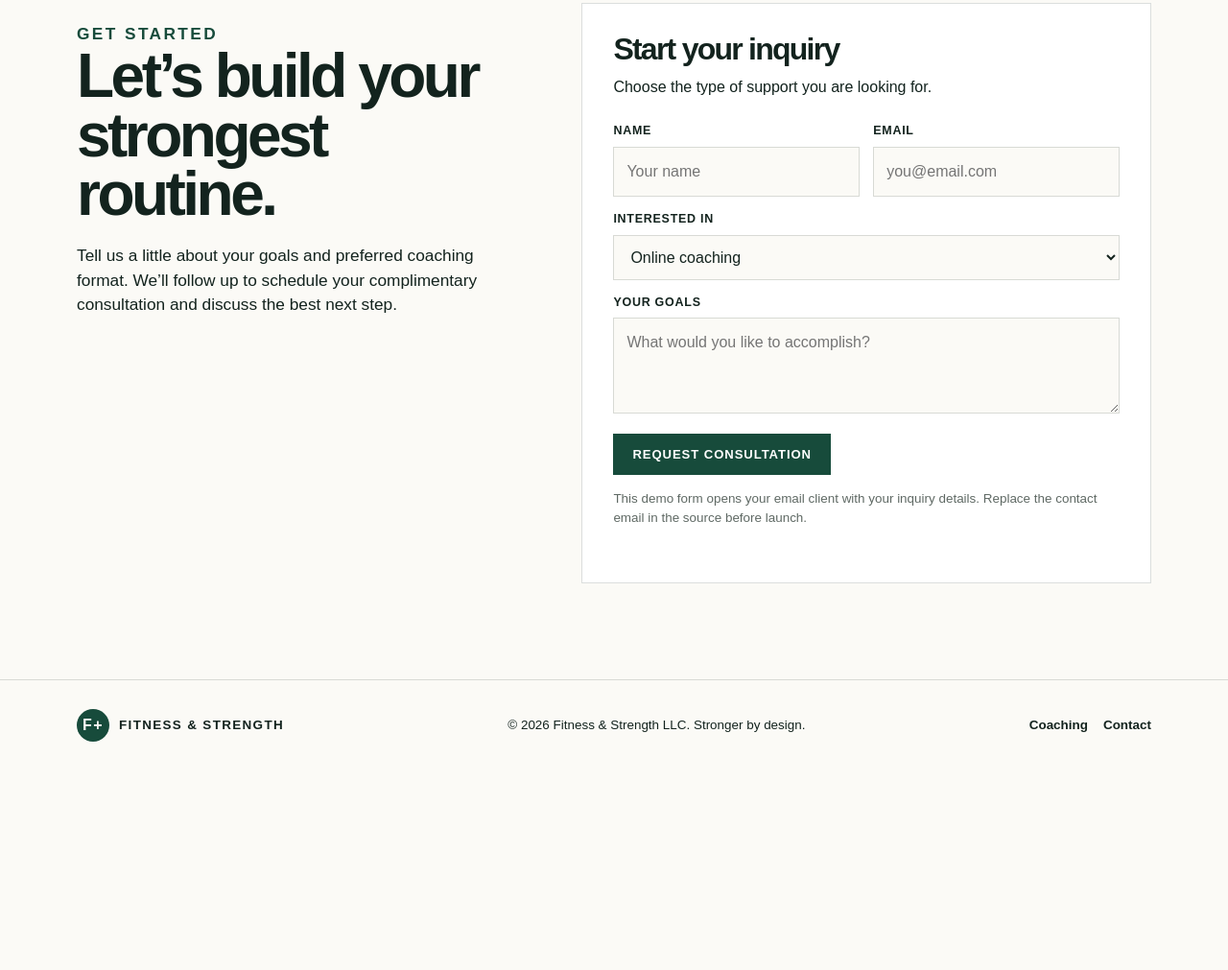
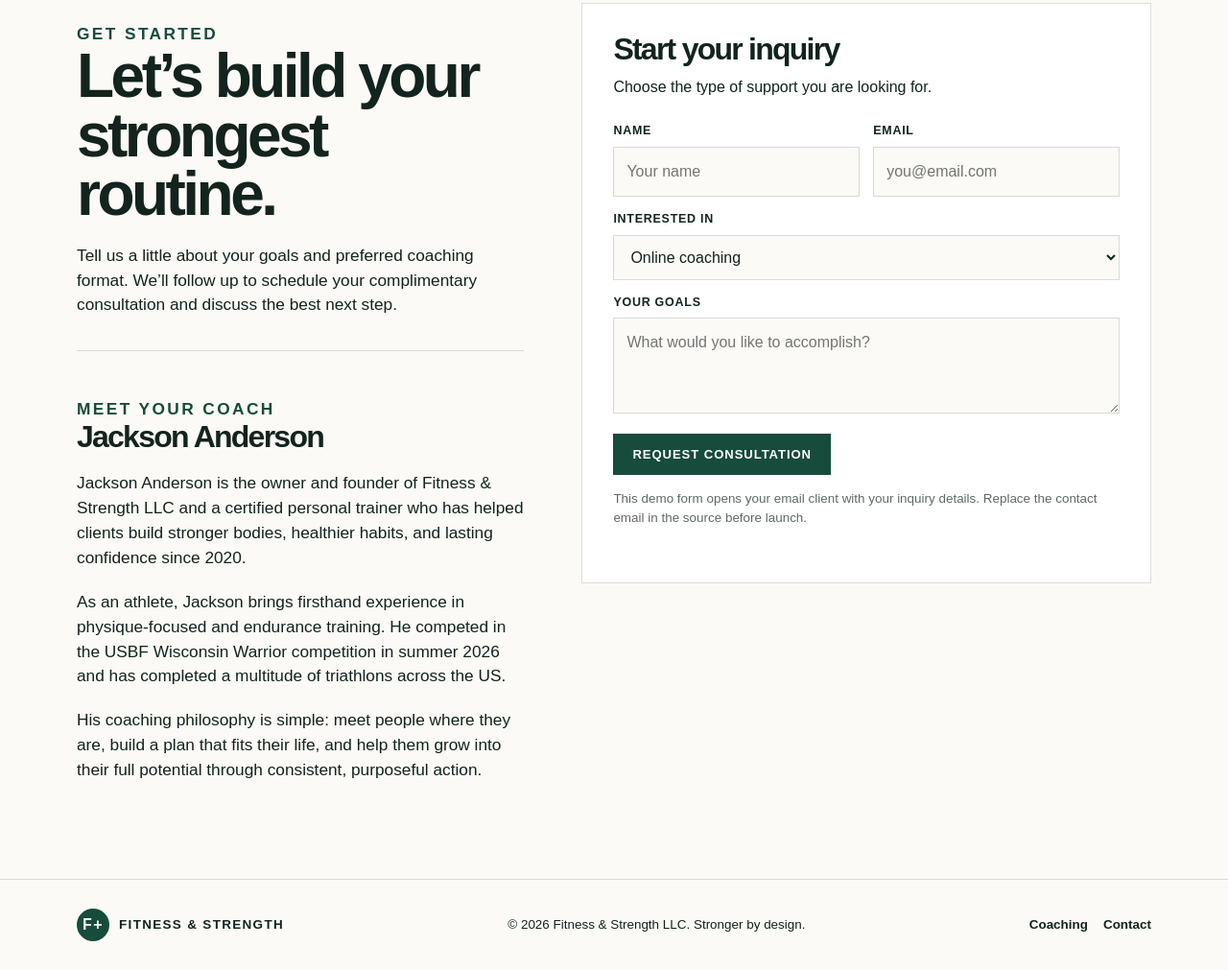
Before and after one commit to jacksonandersoncorp-byte/fitness-and-strength, a plain HTML site: page index.html in a window 1280 px wide. Shown: the part 2277-3288 px from the top of the page at 96% size. Before the commit the page ends 3080 px from the top, so only its background shows below. Drawn offline with Linux system fonts and the light colour scheme.

Commit message:
Update index.html

```diff
--- a/index.html
+++ b/index.html
@@ -26,7 +26,13 @@
     <section class="statement"><div class="container statement-grid"><div class="statement-item"><span>Move with purpose</span><p>Build strength, capability, and confidence through focused training.</p></div><div class="statement-item"><span>Live with intention</span><p>Create habits that support your health beyond the workout.</p></div><div class="statement-item"><span>Progress for real</span><p>Receive practical coaching, accountability, and a plan you can sustain.</p></div></div></section>
     <section id="services" class="services"><div class="container"><div class="head"><p class="eyebrow">How we work</p><h2>Coaching that meets you where you are.</h2><p>Whether you train from home, a commercial gym, or a private facility, your program is built around your goals, schedule, experience, and lifestyle.</p></div><div class="service-grid"><article class="service"><span class="service-tag">Online coaching</span><h3>Train anywhere.</h3><p>Get a customized training plan, progress tracking, nutrition guidance, check-ins, and direct accountability—delivered around your schedule.</p><a class="button" href="#book">Ask about online coaching</a></article><article class="service"><span class="service-tag">Private gym training</span><h3>Train in person.</h3><p>Work one-on-one in a private gym environment with hands-on coaching, technique feedback, and sessions tailored to your exact goals.</p><a class="button" href="#book">Ask about in-person training</a></article></div></div></section>
     <section id="method" class="method"><div class="container"><p class="eyebrow">The F&amp;S approach</p><h2>Simple structure. Meaningful progress.</h2><div class="method-grid"><article class="step"><span>01 / Assess</span><h3>Start with your reality.</h3><p>We clarify your goals, training history, schedule, preferences, and current starting point.</p></article><article class="step"><span>02 / Build</span><h3>Follow your plan.</h3><p>You receive clear sessions and habits that are challenging enough to drive progress—and realistic enough to follow.</p></article><article class="step"><span>03 / Evolve</span><h3>Keep moving forward.</h3><p>We review your progress, adapt the plan, and keep your momentum pointed toward long-term results.</p></article></div></div></section>
-    <section id="book"><div class="container booking-grid"><div class="booking-copy"><p class="eyebrow">Get started</p><h2>Let’s build your strongest routine.</h2><p>Tell us a little about your goals and preferred coaching format. We’ll follow up to schedule your complimentary consultation and discuss the best next step.</p></div><form class="form" id="inquiry-form"><h3>Start your inquiry</h3><p>Choose the type of support you are looking for.</p><div class="field-row"><div class="field"><label for="name">Name</label><input id="name" name="name" required placeholder="Your name" /></div><div class="field"><label for="email">Email</label><input id="email" name="email" type="email" required placeholder="you@email.com" /></div></div><div class="field"><label for="service">Interested in</label><select id="service" name="service"><option>Online coaching</option><option>Private gym training</option><option>Not sure yet</option></select></div><div class="field"><label for="goals">Your goals</label><textarea id="goals" name="goals" placeholder="What would you like to accomplish?"></textarea></div><button class="button" type="submit">Request consultation</button><p class="form-note" id="form-note">This demo form opens your email client with your inquiry details. Replace the contact email in the source before launch.</p></form></div></section>
+    <section id="book"><div class="container booking-grid"><div class="booking-copy"><p class="eyebrow">Get started</p><h2>Let’s build your strongest routine.</h2><p>Tell us a little about your goals and preferred coaching format. We’ll follow up to schedule your complimentary consultation and discuss the best next step.</p><div style="margin-top:34px; padding-top:28px; border-top:1px solid rgba(19,35,30,.15);">
+  <p class="eyebrow">Meet Your Coach</p>
+  <h3 style="font-size:2rem; margin-bottom:16px;">Jackson Anderson</h3>
+  <p>Jackson Anderson is the owner and founder of Fitness &amp; Strength LLC and a certified personal trainer who has helped clients build stronger bodies, healthier habits, and lasting confidence since 2020.</p>
+  <p>As an athlete, Jackson brings firsthand experience in physique-focused and endurance training. He competed in the USBF Wisconsin Warrior competition in summer 2026 and has completed a multitude of triathlons across the US.</p>
+  <p>His coaching philosophy is simple: meet people where they are, build a plan that fits their life, and help them grow into their full potential through consistent, purposeful action.</p>
+</div></div><form class="form" id="inquiry-form"><h3>Start your inquiry</h3><p>Choose the type of support you are looking for.</p><div class="field-row"><div class="field"><label for="name">Name</label><input id="name" name="name" required placeholder="Your name" /></div><div class="field"><label for="email">Email</label><input id="email" name="email" type="email" required placeholder="you@email.com" /></div></div><div class="field"><label for="service">Interested in</label><select id="service" name="service"><option>Online coaching</option><option>Private gym training</option><option>Not sure yet</option></select></div><div class="field"><label for="goals">Your goals</label><textarea id="goals" name="goals" placeholder="What would you like to accomplish?"></textarea></div><button class="button" type="submit">Request consultation</button><p class="form-note" id="form-note">This demo form opens your email client with your inquiry details. Replace the contact email in the source before launch.</p></form></div></section>
   </main>
   <footer><div class="container footer-inner"><a class="brand" href="#top"><span class="brand-mark">F+</span>Fitness &amp; Strength</a><span>© 2026 Fitness &amp; Strength LLC. Stronger by design.</span><div class="footer-links"><a href="#services">Coaching</a><a href="#book">Contact</a></div></div></footer>
   <script>
```
